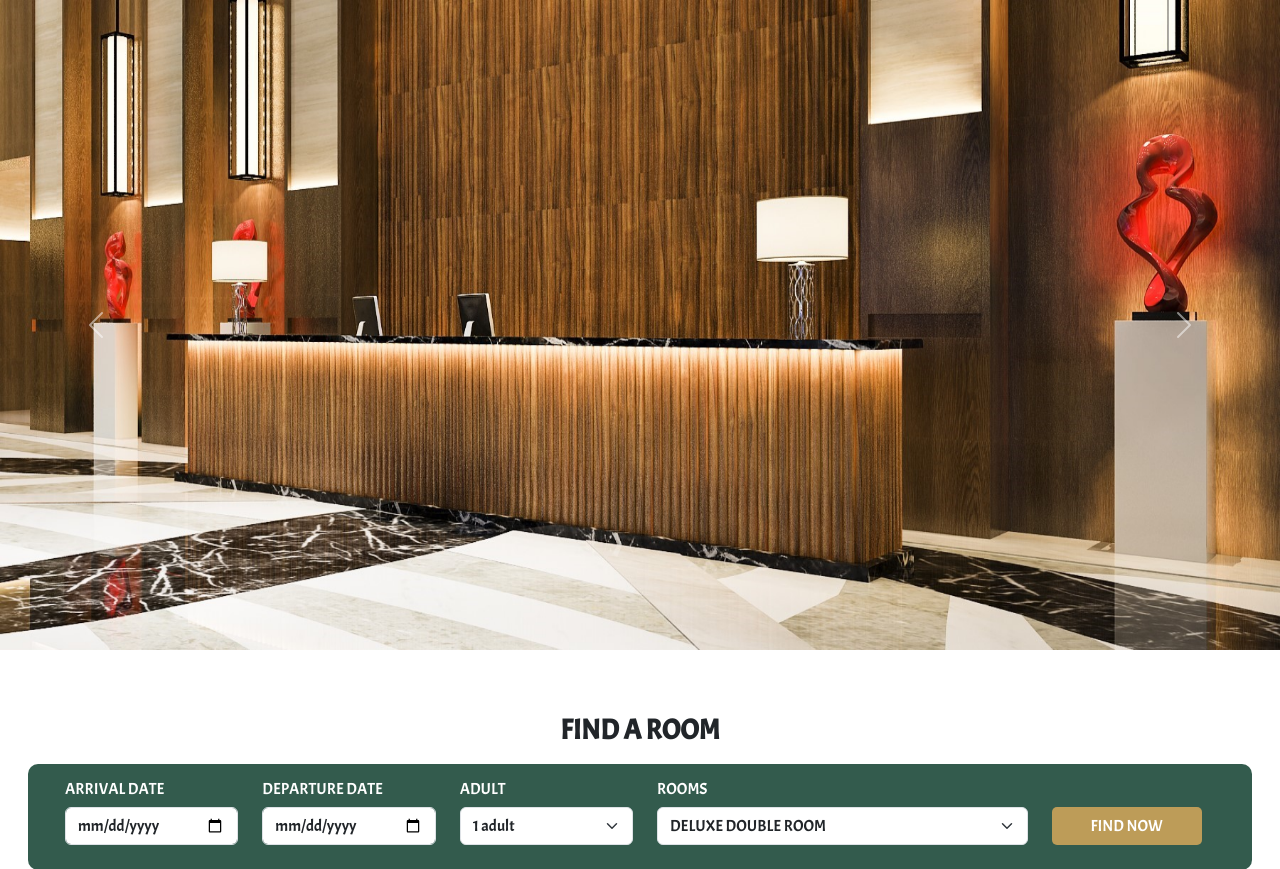
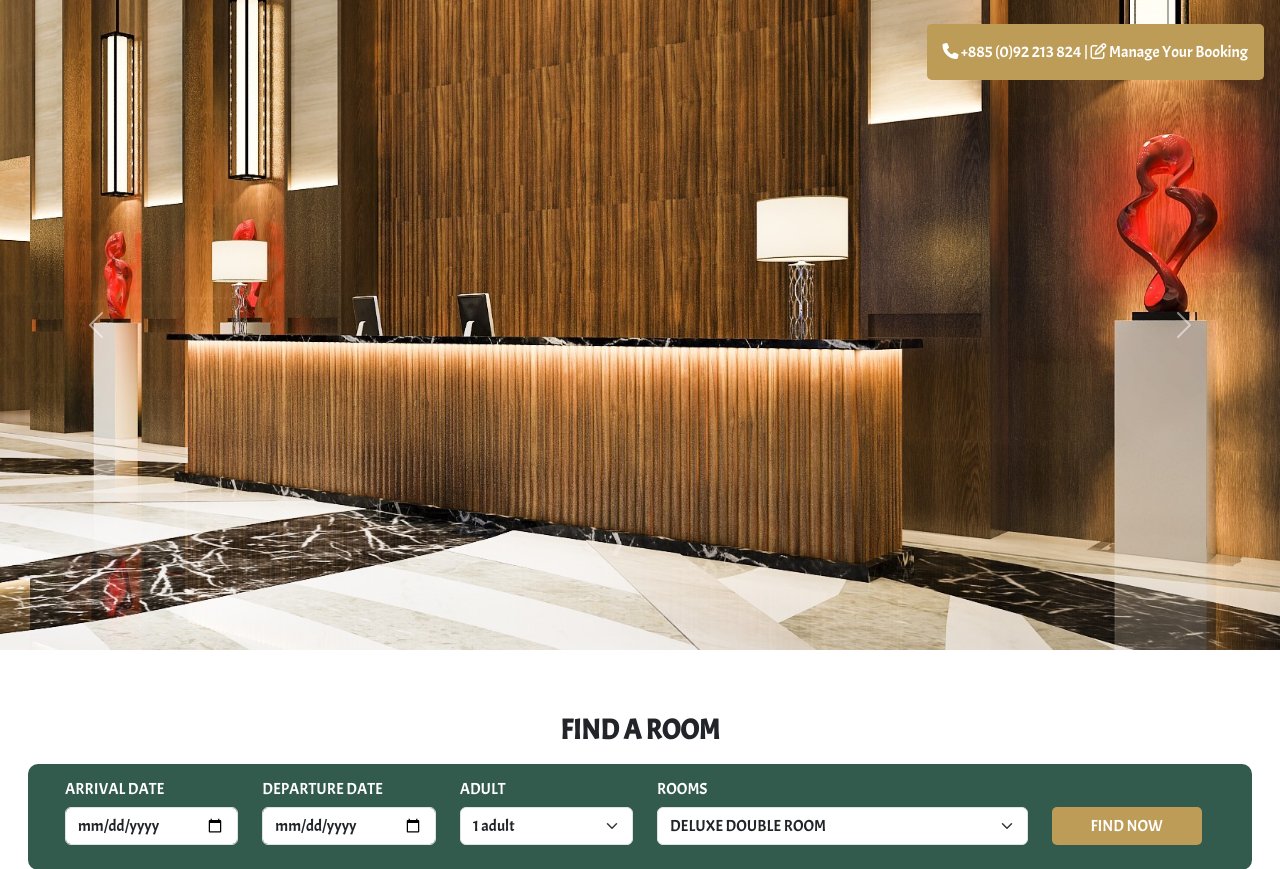
Before and after one commit to ReachbundithOum/Hotel_Management, a PHP site: page / in a window 1280 px wide. Shown: the part 95-964 px from the top of the page. Run offline with PHP 8.4, Linux system fonts and the light colour scheme; some libraries are stand-ins or nearby versions; some web fonts are replaced.

Commit message:
modify home.php

```diff
--- a/HotelManagement/index.php
+++ b/HotelManagement/index.php
@@ -15,6 +15,19 @@
     integrity="sha384-qKXV1j0HvMUeCBQ+QVp7JcfGl760yU08IQ+GpUo5hlbpg51QRiuqHAJz8+BrxE/N" crossorigin="anonymous"></script>
     <script src="https://kit.fontawesome.com/df974fea5b.js" crossorigin="anonymous"></script>
 </head>
+<style>
+    .text-block{
+        position: absolute;
+        bottom: 570px;
+        right: 1rem;
+        background-color: #bd9c58;
+        color: #fff;
+        padding: 1rem 1rem 0 1rem;
+        border-radius: 5px;
+        width: auto;
+        font-weight: 400;
+    }
+</style>
 <body>
     <?php
         include_once 'pages/header.php';
--- a/HotelManagement/pages/home.php
+++ b/HotelManagement/pages/home.php
@@ -1,23 +1,37 @@
 
     <!--  Carousel Start  -->
-    <div class="container-carousel">
+    <div class="container-carousel" style="position:relative;">
         <div id="carouselSlide" class="carousel slide" data-bs-ride="carousel">
             <div class="carousel-inner">
                 <div class="carousel-item active" data-bs-interval="3000" >
                     <img src="../HotelManagement/images/Carousel/carousel1.jpg" alt="" width="100%" height="650px" />
-                    <div class="text"></div>
+                    <div class="text-block">
+                        <p><i class="fa fa-phone"></i> +885 (0)92 213 824 | <i class="fa fa-edit"></i><a href="#" class="text-decoration-none text-white"> Manage Your Booking </a></p>
+                    </div>
                 </div>
                 <div class="carousel-item" data-bs-interval="2000">
                     <img src="../HotelManagement/images/Carousel/carousel2.jpg" alt="" width="100%" height="650px" />
+                    <div class="text-block">
+                        <p><i class="fa fa-phone"></i> +885 (0)92 213 824 | <i class="fa fa-edit"></i><a href="#" class="text-decoration-none text-white"> Manage Your Booking </a></p>
+                    </div>
                 </div>
                 <div class="carousel-item" data-bs-interval="2000">
                     <img src="../HotelManagement/images/Carousel/carousel4.jpg" alt="" width="100%" height="650px" />
+                    <div class="text-block">
+                        <p><i class="fa fa-phone"></i> +885 (0)92 213 824 | <i class="fa fa-edit"></i><a href="#" class="text-decoration-none text-white"> Manage Your Booking </a></p>
+                    </div>
                 </div>
                 <div class="carousel-item" data-bs-interval="2000">
                     <img src="../HotelManagement/images/Carousel/carousel5.jpg" alt="" width="100%" height="650px" />
+                    <div class="text-block">
+                        <p><i class="fa fa-phone"></i> +885 (0)92 213 824 | <i class="fa fa-edit"></i><a href="#" class="text-decoration-none text-white"> Manage Your Booking </a></p>
+                    </div>
                 </div>
                 <div class="carousel-item" data-bs-interval="2000">
                     <img src="../HotelManagement/images/Carousel/carousel6.jpg" alt="" width="100%" height="650px" />
+                    <div class="text-block">
+                        <p><i class="fa fa-phone"></i> +885 (0)92 213 824 | <i class="fa fa-edit"></i><a href="#" class="text-decoration-none text-white"> Manage Your Booking </a></p>
+                    </div>
                 </div>
             </div>
             <button class="carousel-control-prev" type="button" data-bs-target="#carouselSlide" data-bs-slide="prev">
--- a/HotelManagement/style/style.css
+++ b/HotelManagement/style/style.css
@@ -21,7 +21,7 @@
   --warning: #ffc107;
   --danger: #dc3545;
   --light: #f8f9fa;
-  --dark: #343a40;
+  --dark: #494a4b;
   --brown: hsl(39, 68%, 83%);
   --lightgold : #BD9C58;
   --header :#a67102;
@@ -255,6 +255,7 @@ cursor: pointer;
 padding: .6rem;
 border-radius: 8px ;
 }
+
 /*--  Main Selection End  --*/
 /*--  Contact Selection Start  --*/
 .container-contact{
```
